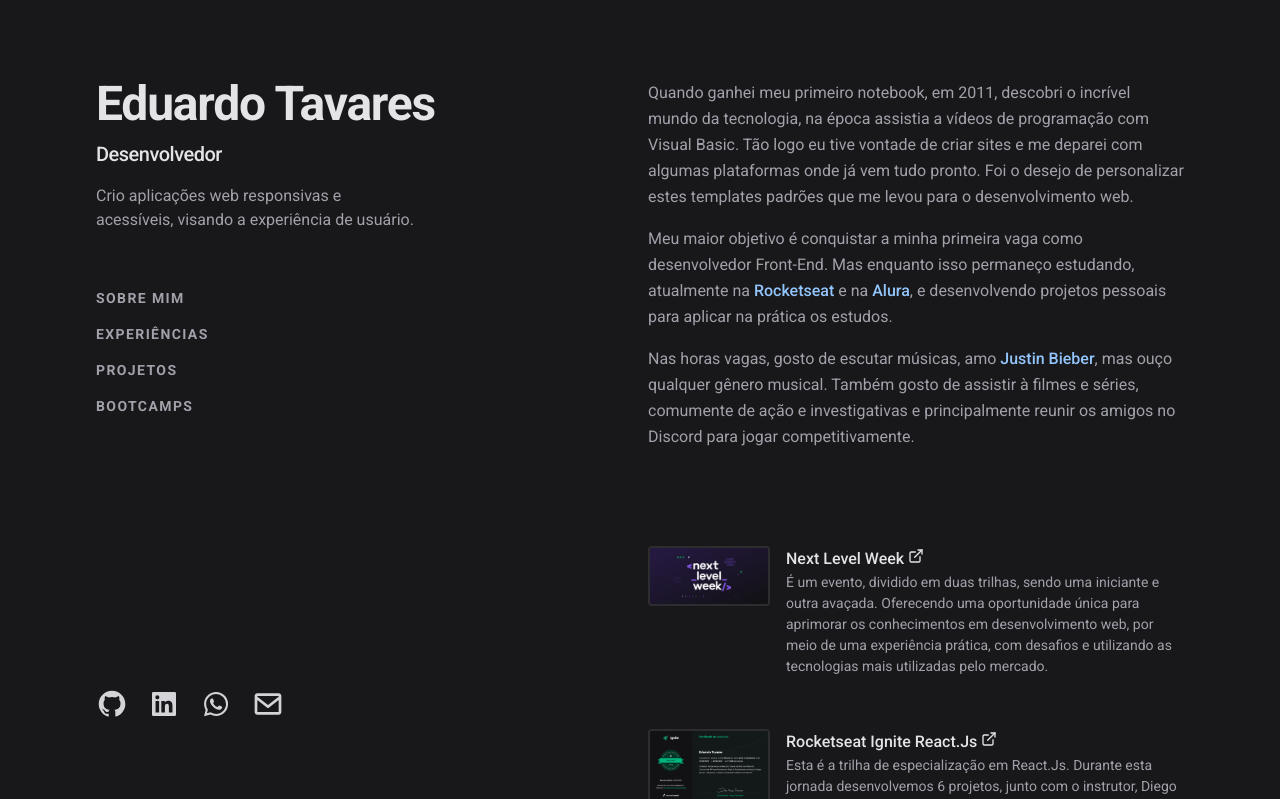
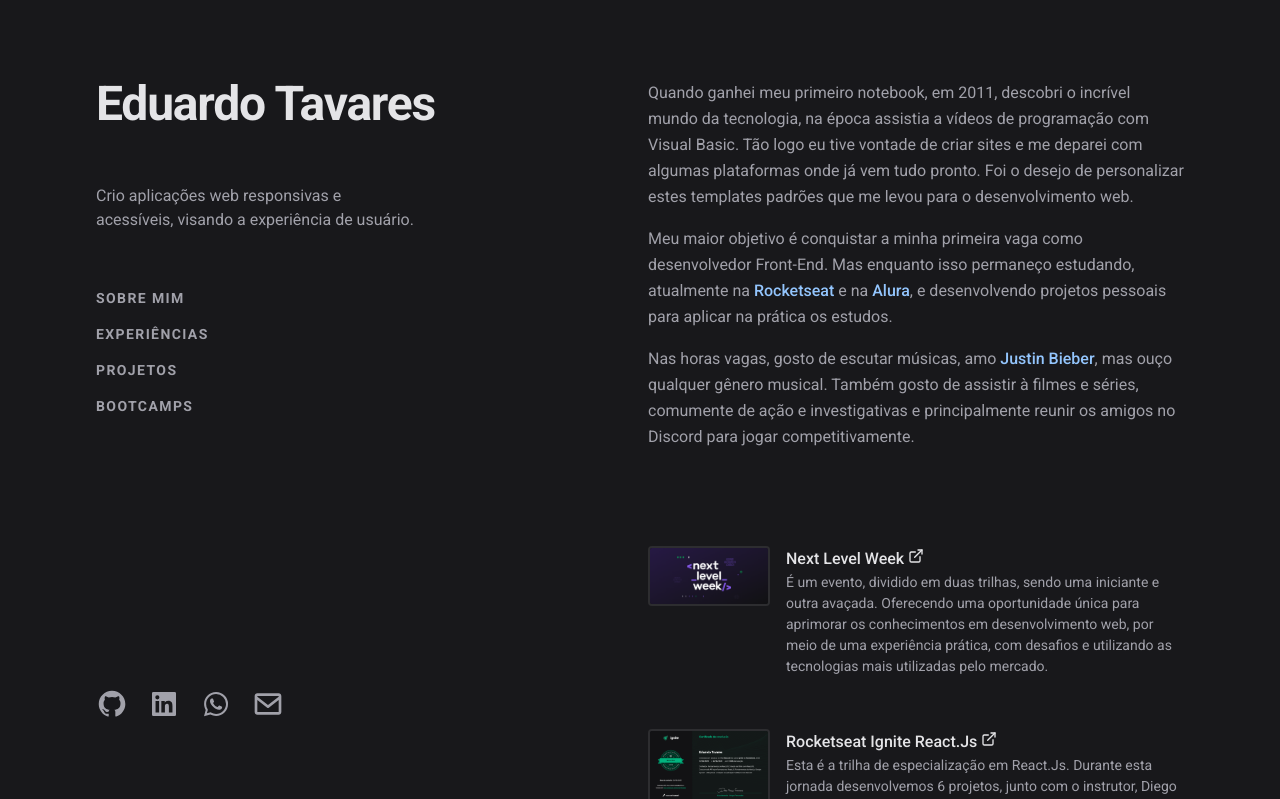
Before and after one commit to odudas/eduardotdev, a Next.js app: page / in a window 1280 px wide. Shown: the top 799 px of the page. Built offline with nearby package versions, Linux system fonts and the light colour scheme.

Commit message:
adjusts Typewriter timin and SocialMedia color

```diff
--- a/src/components/Header/SocialMedias/SocialMediaItem.tsx
+++ b/src/components/Header/SocialMedias/SocialMediaItem.tsx
@@ -17,7 +17,7 @@
         href={url}
         target="_blank"
         rel="noreferrer"
-        className="cursor-pointer text-zinc-300 hover:text-zinc-100"
+        className="cursor-pointer hover:text-zinc-100"
       >
         <span className="sr-only">{alt}</span>
         <Icon className="h-8 w-8" />
--- a/src/components/Header/Typewriter.tsx
+++ b/src/components/Header/Typewriter.tsx
@@ -7,9 +7,10 @@
     words: [
       'Desenvolvedor Front-end',
       'Desenvolvedor Mobile',
-      'Estudante de TI',
+      'Estudante de Sistemas de Informação',
     ],
     loop: true,
+    delaySpeed: 2500,
   })
 
   return (
```
